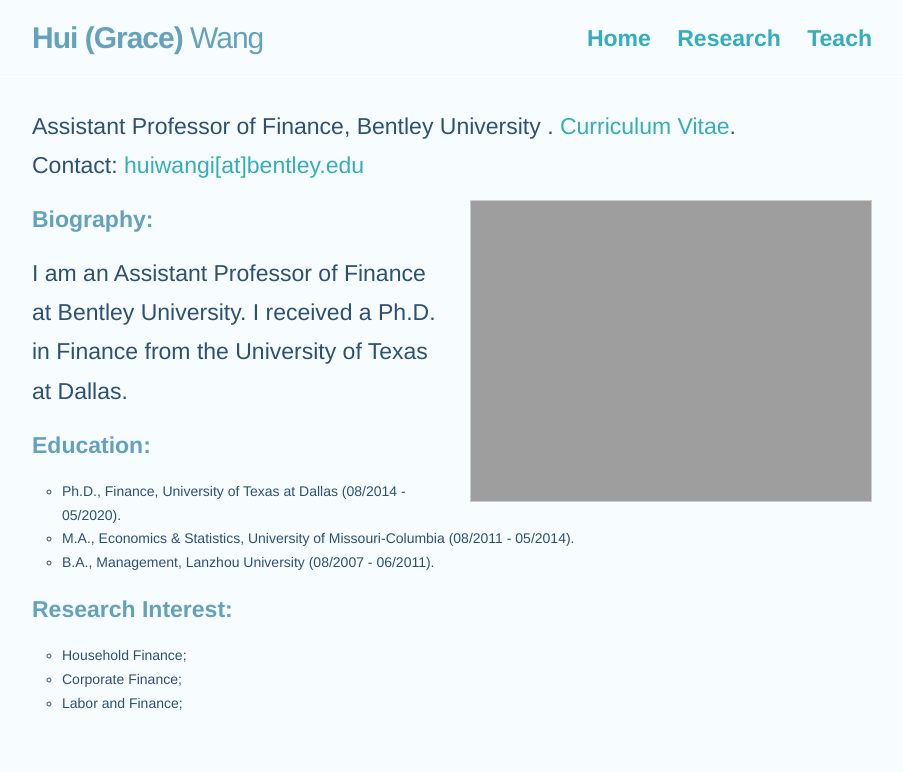
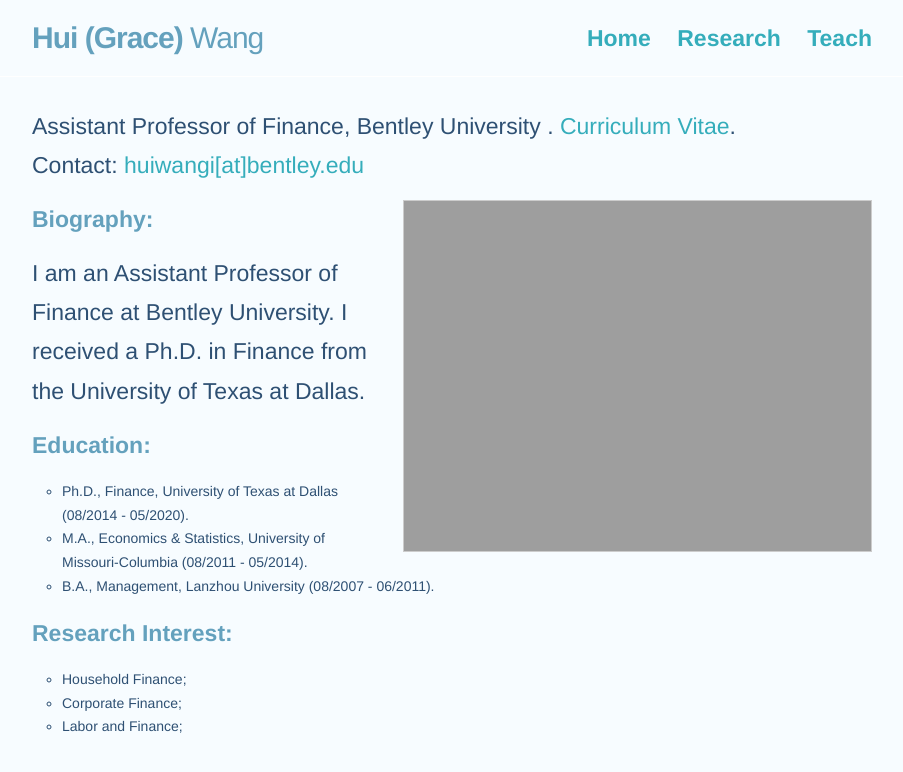
Before and after one commit to huigracewang/homepage, a Jekyll site: the page built from index.md, in a window 1280 px wide. Shown: the top 772 px of the page, without its empty margins (188-1091 px from the left). Built offline with Jekyll 4.4.1, drawn with Linux system fonts in a browser that asks for light colours.

Commit message:
Update _site.scss

```diff
--- a/_sass/_site.scss
+++ b/_sass/_site.scss
@@ -2,22 +2,22 @@
   float: right;
   border: #ccc 1px solid;
   margin-left: 20px;
-  height: 300px;
+  height: 350px;
 
   @include media-query($on-mobile) {
     float: none;
-    margin-bottom: 20px;
+    margin-bottom: 10px;
     margin-left: 0px;
   }
 }
 
 .footer-col {
-  font-size: 12px;
+  font-size: 15px;
 
   h4 {
     margin-bottom: 0;
     margin-top: 0;
-    line-height: 30px;
+    line-height: 40px;
   }
 
   .social-links {
```
